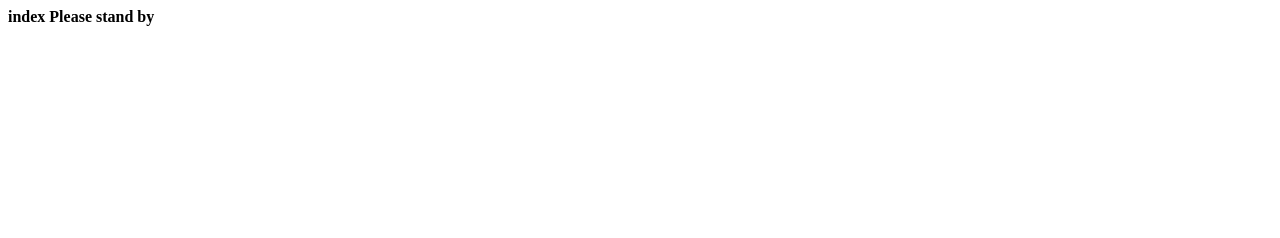
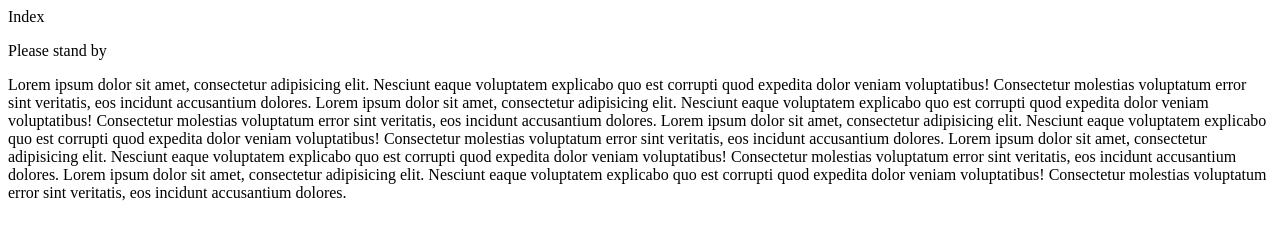
Before and after one commit to voryzhen/voryzhen.github.io, a plain HTML site: page pages/index.html in a window 1280 px wide. Drawn offline with Linux system fonts and the light colour scheme.

Commit message:
Update content

```diff
--- a/pages/index.html
+++ b/pages/index.html
@@ -1,2 +1,18 @@
-<b>index</b>
-<b>Please stand by</b>
+<p>Index</p>
+<p>Please stand by</p>
+
+<p>Lorem ipsum dolor sit amet, consectetur adipisicing elit. Nesciunt eaque voluptatem explicabo quo est corrupti quod
+    expedita dolor veniam voluptatibus! Consectetur molestias voluptatum error sint veritatis, eos incidunt accusantium
+    dolores. Lorem ipsum dolor sit amet, consectetur adipisicing elit. Nesciunt eaque voluptatem explicabo quo est
+    corrupti quod
+    expedita dolor veniam voluptatibus! Consectetur molestias voluptatum error sint veritatis, eos incidunt accusantium
+    dolores. Lorem ipsum dolor sit amet, consectetur adipisicing elit. Nesciunt eaque voluptatem explicabo quo est
+    corrupti quod
+    expedita dolor veniam voluptatibus! Consectetur molestias voluptatum error sint veritatis, eos incidunt accusantium
+    dolores. Lorem ipsum dolor sit amet, consectetur adipisicing elit. Nesciunt eaque voluptatem explicabo quo est
+    corrupti quod
+    expedita dolor veniam voluptatibus! Consectetur molestias voluptatum error sint veritatis, eos incidunt accusantium
+    dolores. Lorem ipsum dolor sit amet, consectetur adipisicing elit. Nesciunt eaque voluptatem explicabo quo est
+    corrupti quod
+    expedita dolor veniam voluptatibus! Consectetur molestias voluptatum error sint veritatis, eos incidunt accusantium
+    dolores.</p>
--- a/styles.css
+++ b/styles.css
@@ -15,16 +15,17 @@ body {
     position: absolute;
     top: 0;
     bottom: 0;
+    left: 0;
 }
 
 #menu {
-    left: 0;
     width: 10em;
 }
 
 #content {
-    left: 21em;
+    padding: 0 20em;
     right: 0;
+    text-align: justify;
 }
 
 #menu a {
```
Also changed, not shown: index.html (+1 -1 lines), pages/about.html (+18 -2 lines), pages/posts.html (+18 -2 lines).
